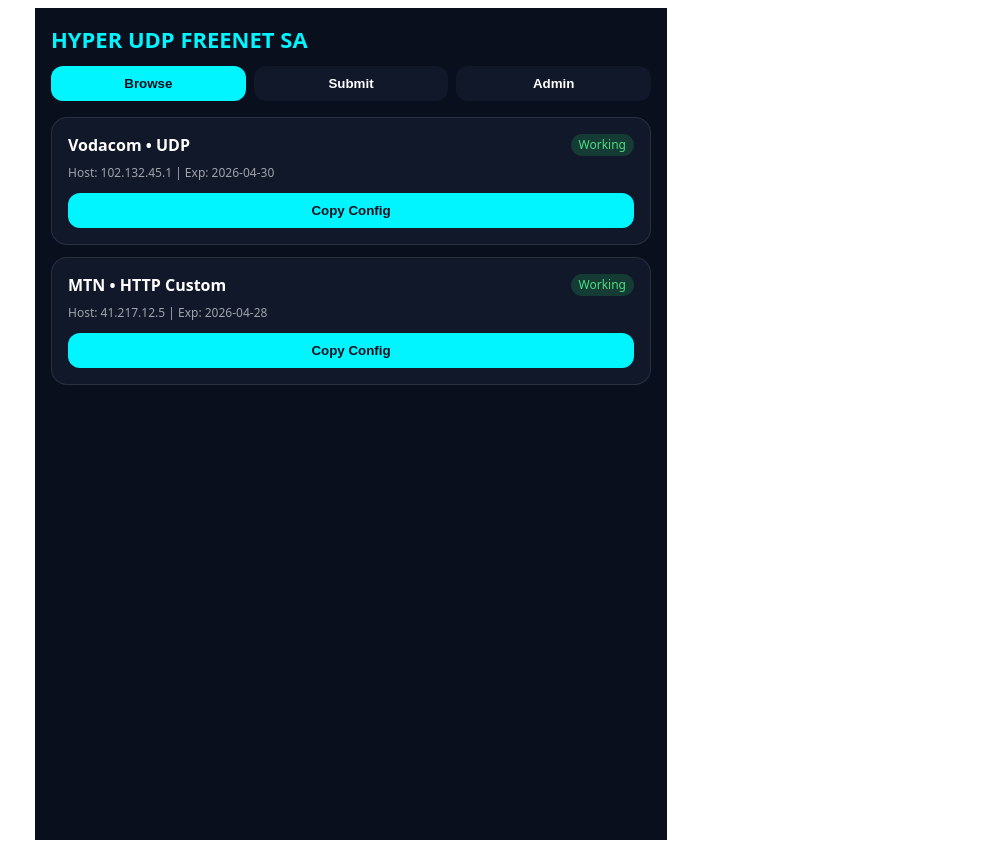
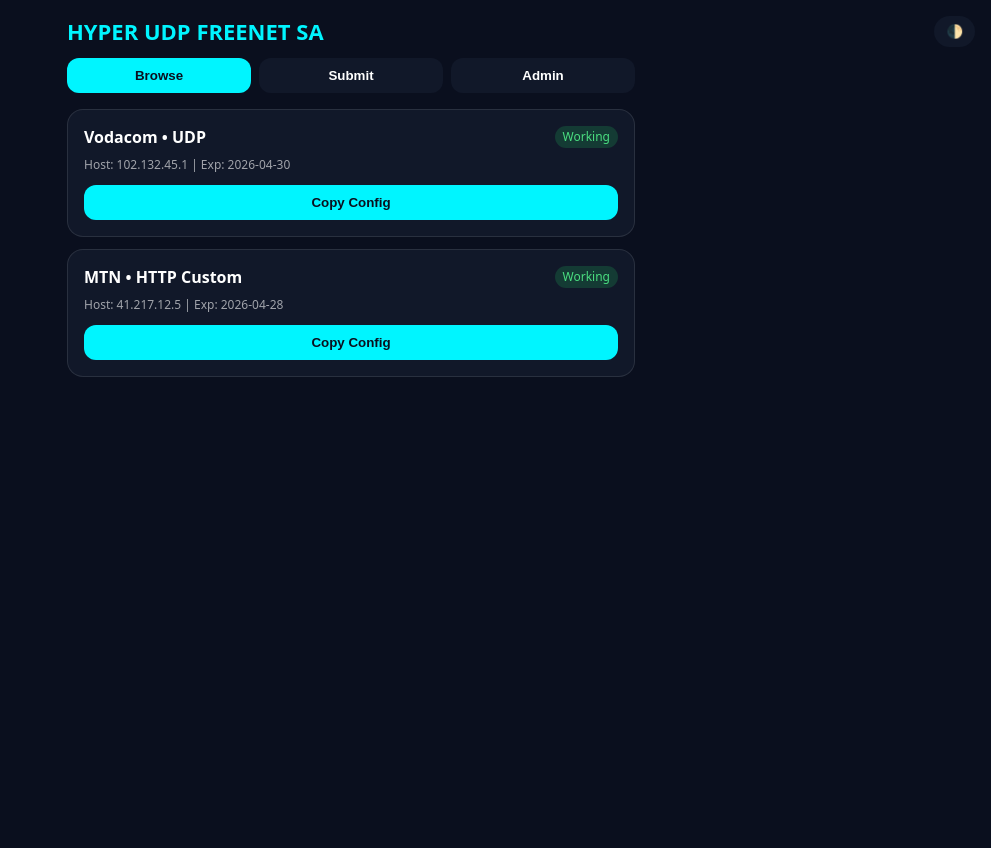
Before and after one commit to hyperudpfreenetsa-cmyk/HYPERUDPFREENETSA-CONFIGS, a Next.js app: page / in a window 1280 px wide. Shown: the whole page, without its empty margins (289-1280 px from the left). After the commit the page ends 800 px from the top, so only its background shows below. Built offline with nearby package versions, Linux system fonts and the light colour scheme.

Commit message:
Update _app.jsx

```diff
--- a/pages/_app.jsx
+++ b/pages/_app.jsx
@@ -1,3 +1,10 @@
+import '../styles/globals.css'
+import { useState, useEffect } from 'react'
 export default function App({ Component, pageProps }) {
-  return <Component {...pageProps} />
+  const [theme, setTheme] = useState('dark')
+  useEffect(()=>{document.body.className=theme},[theme])
+  return <>
+    <button onClick={()=>setTheme(t=>t==='dark'?'light':'dark')} style={{position:'fixed',top:16,right:16,zIndex:99,padding:'8px 12px',borderRadius:999,border:'none',background:'var(--card)'}}>🌓</button>
+    <Component {...pageProps} />
+  </>
 }
```
